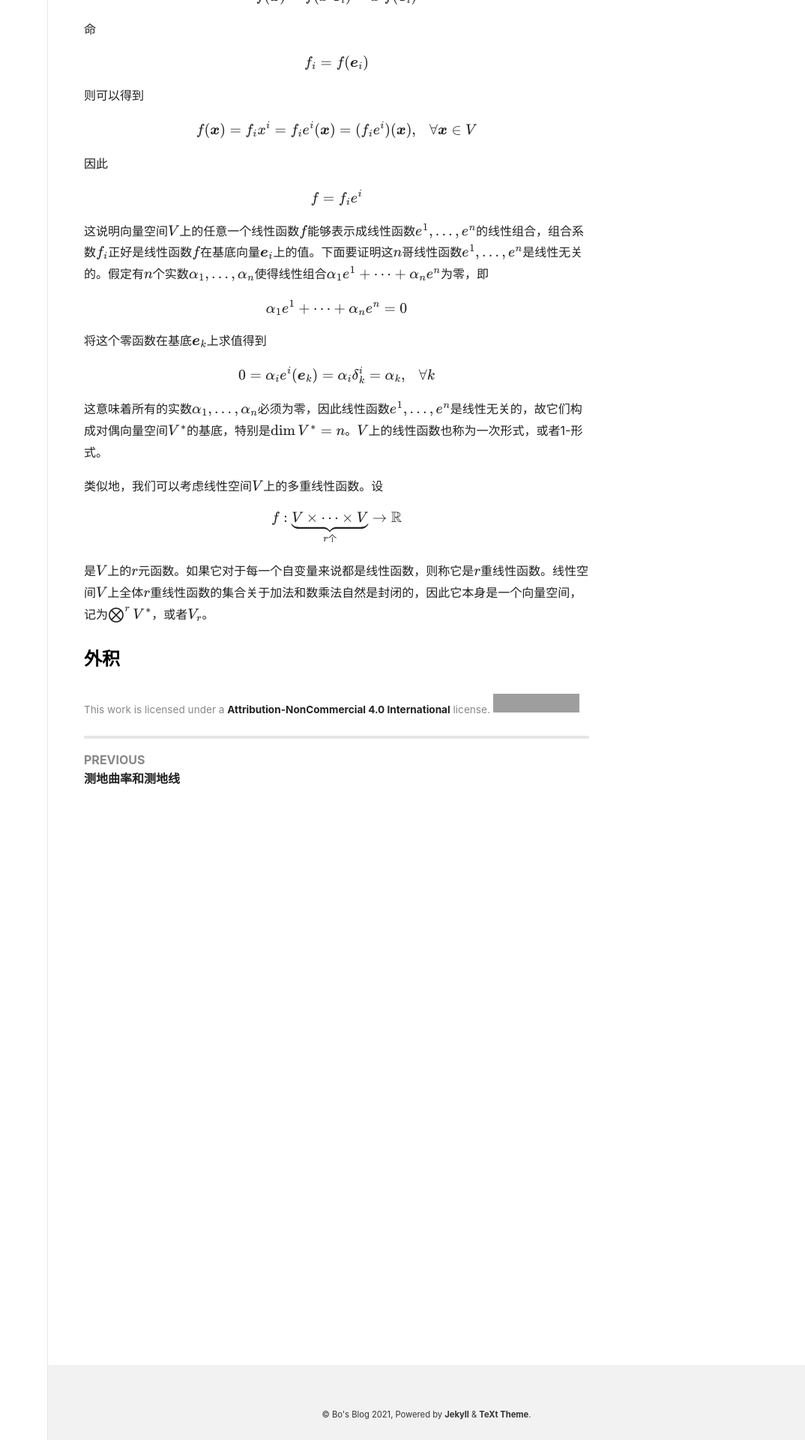
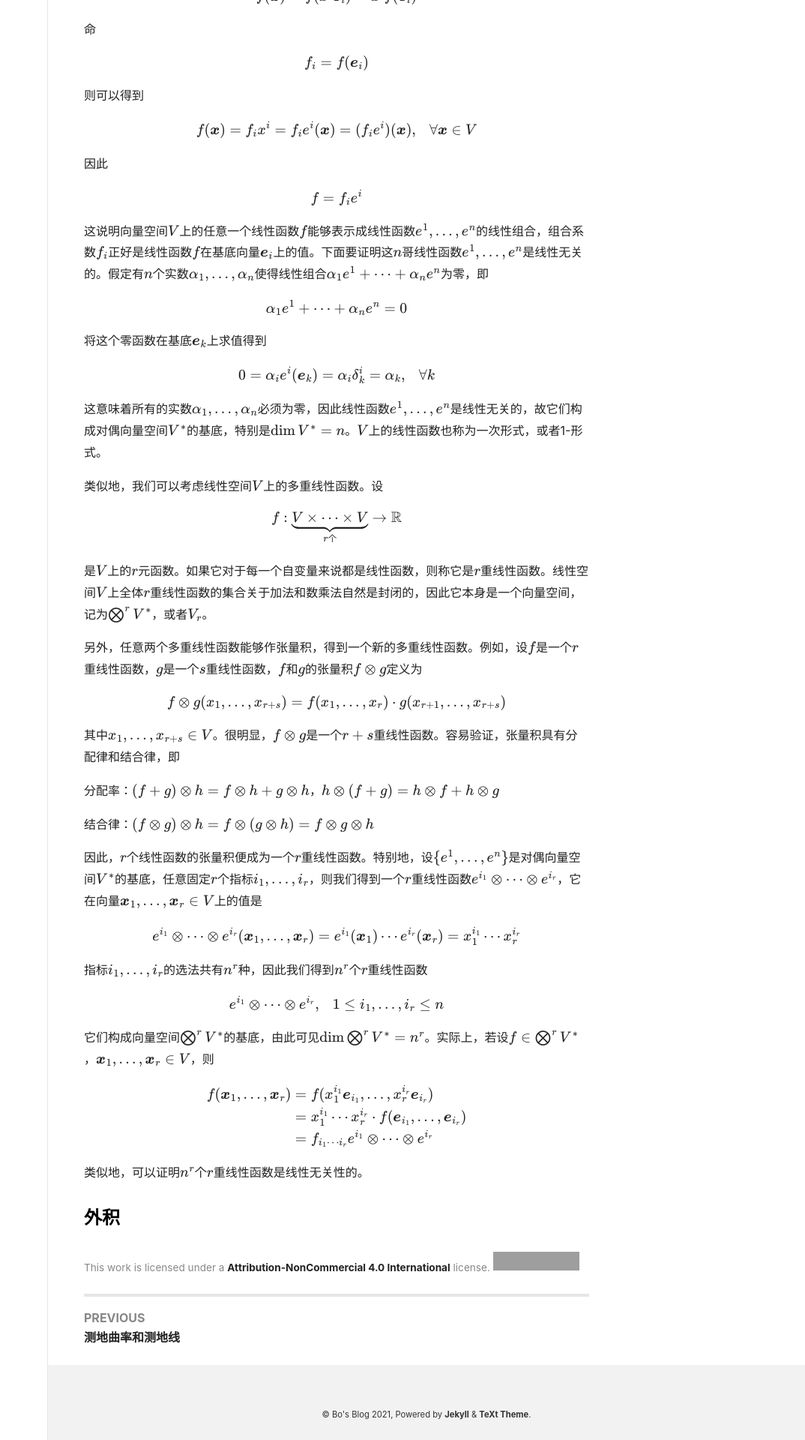
Before and after one commit to peng00bo00/peng00bo00_previous_blog, a Jekyll site: the page built from _posts/2024-06-08-DifferentialGeometry-NOTES-07.md, in a window 1280 px wide. Shown: the part 1455-3375 px from the top of the page at 75% size, without its empty margins (206-1280 px from the left). Built offline with Jekyll 4.4.1, drawn with Linux system fonts in a browser that asks for light colours; nearby versions of some CDN libraries; grey boxes are pictures that could not be loaded.

Commit message:
Update 2024-06-08-DifferentialGeometry-NOTES-07.md

```diff
--- a/_posts/2024-06-08-DifferentialGeometry-NOTES-07.md
+++ b/_posts/2024-06-08-DifferentialGeometry-NOTES-07.md
@@ -106,4 +106,40 @@ $$
 
 是$$V$$上的$$r$$元函数。如果它对于每一个自变量来说都是线性函数，则称它是$$r$$重线性函数。线性空间$$V$$上全体$$r$$重线性函数的集合关于加法和数乘法自然是封闭的，因此它本身是一个向量空间，记为$$\bigotimes^r V^*$$，或者$$V_r$$。
 
+另外，任意两个多重线性函数能够作张量积，得到一个新的多重线性函数。例如，设$$f$$是一个$$r$$重线性函数，$$g$$是一个$$s$$重线性函数，$$f$$和$$g$$的张量积$$f \otimes g$$定义为
+
+$$
+f \otimes g (x_1, ..., x_{r+s}) = f(x_1, ..., x_r) \cdot g(x_{r+1}, ..., x_{r+s})
+$$
+
+其中$$x_1, ..., x_{r+s} \in V$$。很明显，$$f \otimes g$$是一个$$r+s$$重线性函数。容易验证，张量积具有分配律和结合律，即
+
+分配率：$$(f+g) \otimes h = f \otimes h + g \otimes h$$，$$h \otimes (f + g) = h \otimes f + h \otimes g$$
+
+结合律：$$(f \otimes g) \otimes h = f \otimes (g \otimes h) = f \otimes g \otimes h$$
+
+因此，$$r$$个线性函数的张量积便成为一个$$r$$重线性函数。特别地，设$$\{ e^1, ..., e^n \}$$是对偶向量空间$$V^*$$的基底，任意固定$$r$$个指标$$i_1, ..., i_r$$，则我们得到一个$$r$$重线性函数$$e^{i_1} \otimes \cdots \otimes e^{i_r}$$，它在向量$$\boldsymbol{x}_1, ..., \boldsymbol{x}_r \in V$$上的值是
+
+$$
+e^{i_1} \otimes \cdots \otimes e^{i_r} (\boldsymbol{x}_1, ..., \boldsymbol{x}_r) = e^{i_1} (\boldsymbol{x}_1) \cdots e^{i_r} (\boldsymbol{x}_r) = x_1^{i_1} \cdots x_r^{i_r}
+$$
+
+指标$$i_1, ..., i_r$$的选法共有$$n^r$$种，因此我们得到$$n^r$$个$$r$$重线性函数
+
+$$
+e^{i_1} \otimes \cdots \otimes e^{i_r}, \ \ \ 1 \leq i_1, ..., i_r \leq n
+$$
+
+它们构成向量空间$$\bigotimes^r V^*$$的基底，由此可见$$\dim{\bigotimes^r V^*} = n^r$$。实际上，若设$$f \in \bigotimes^r V^*$$，$$\boldsymbol{x}_1, ..., \boldsymbol{x}_r \in V$$，则
+
+$$
+\begin{aligned}
+f(\boldsymbol{x}_1, ..., \boldsymbol{x}_r) &= f(x_1^{i_1} \boldsymbol{e}_{i_1}, ..., x_r^{i_r} \boldsymbol{e}_{i_r}) \\
+&= x_1^{i_1} \cdots x_r^{i_r} \cdot f(\boldsymbol{e}_{i_1}, ..., \boldsymbol{e}_{i_r}) \\
+&= f_{i_1 \cdots i_r} e^{i_1} \otimes \cdots \otimes e^{i_r}
+\end{aligned}
+$$
+
+类似地，可以证明$$n^r$$个$$r$$重线性函数是线性无关性的。
+
 ### 外积
```
